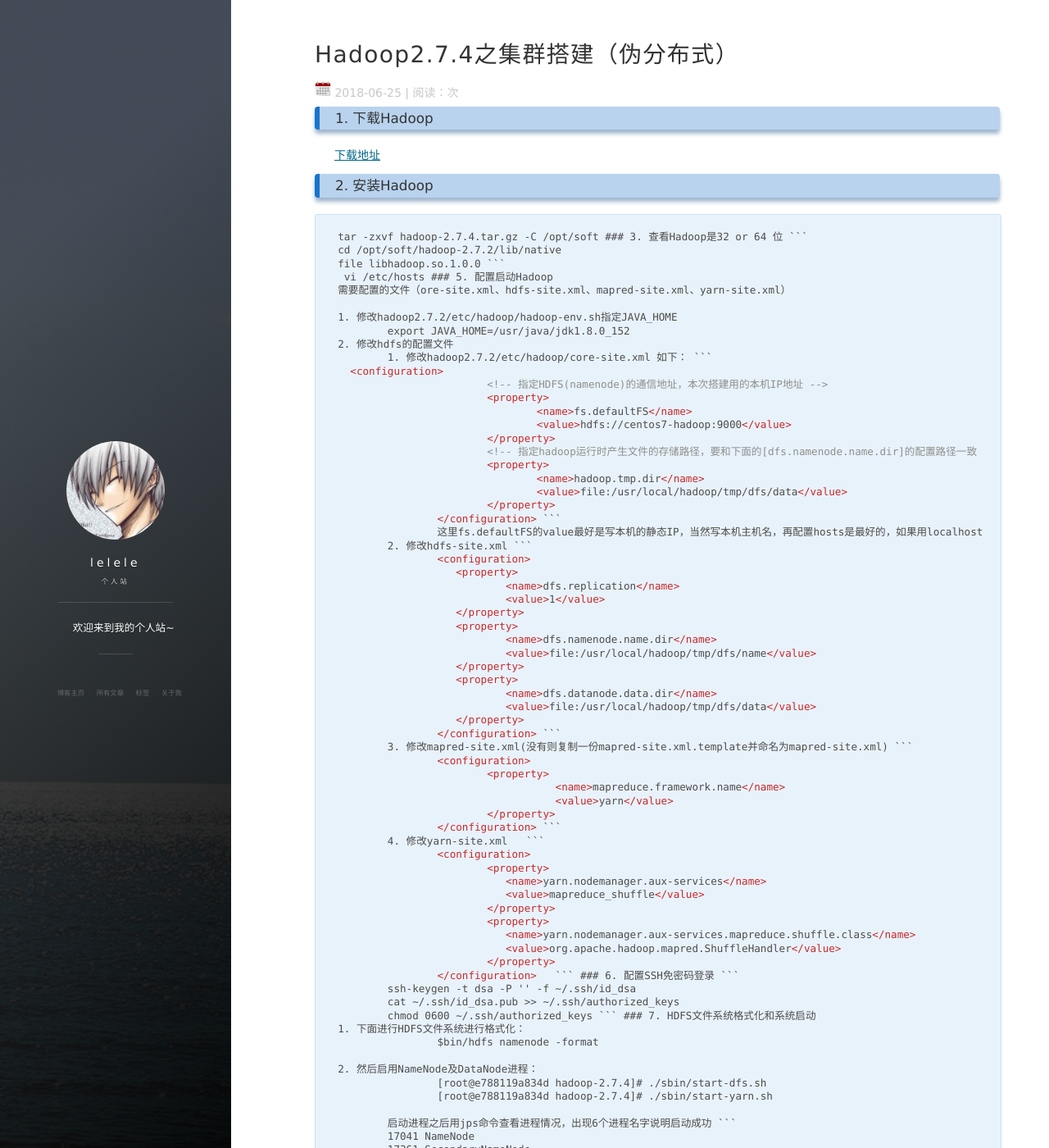
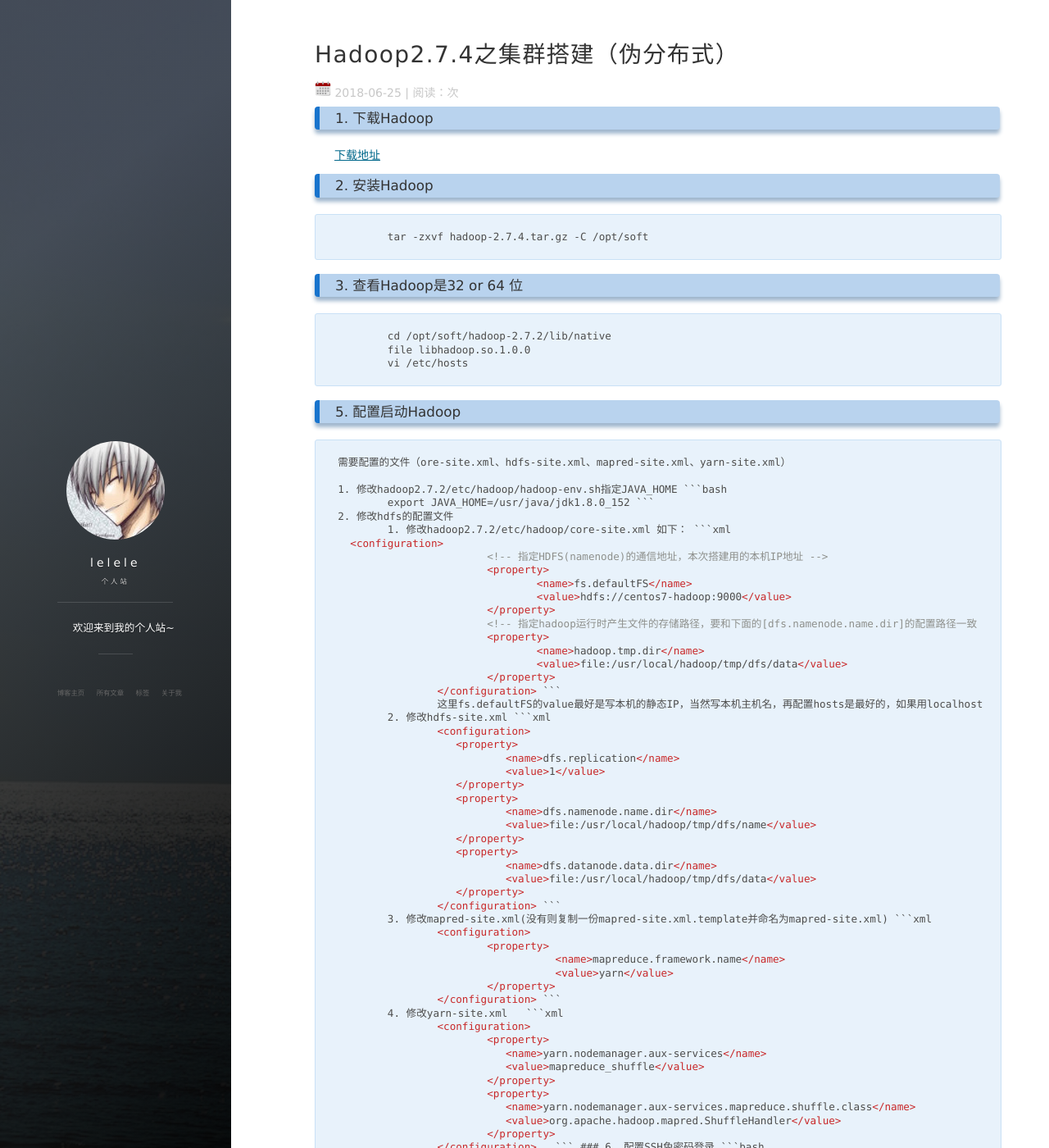
Before and after one commit to endlessc/endlessc.github.io, a Jekyll site: the page built from _posts/2018-06-25-Hadoop2.7.4集群搭建.md, in a window 1280 px wide and 1400 px high. Shown: the whole window at 82% size. Built offline with Jekyll 4.4.1, drawn with Linux system fonts in a browser that asks for light colours; nearby versions of some CDN libraries; comment, search, counter and statistics services are not loaded; some of the changed text lies outside the part shown.

Commit message:
docs(2018-06-25-Hadoop2.7.4集群搭建): 优化代码格式和步骤清晰度
- 为代码块添加了正确的语法高亮
- 调整了部分步骤的顺序，使其更加逻辑清晰
- 修正了少量拼写错误和格式问题
- 增加了必要的换行，提高了可读性

````diff
--- a/_posts/2018-06-25-Hadoop2.7.4集群搭建.md
+++ b/_posts/2018-06-25-Hadoop2.7.4集群搭建.md
@@ -11,21 +11,25 @@ tag: 博客
 [下载地址](http://hadoop.apache.org/releases.html)
 
 ### 2. 安装Hadoop
+```bash
 	tar -zxvf hadoop-2.7.4.tar.gz -C /opt/soft
+```
 ### 3. 查看Hadoop是32 or 64 位
-```
+```bash
 	cd /opt/soft/hadoop-2.7.2/lib/native
 	file libhadoop.so.1.0.0
+	vi /etc/hosts
 ```
-	 vi /etc/hosts
 ### 5. 配置启动Hadoop
 	需要配置的文件（ore-site.xml、hdfs-site.xml、mapred-site.xml、yarn-site.xml）
 
 	1. 修改hadoop2.7.2/etc/hadoop/hadoop-env.sh指定JAVA_HOME
+```bash
 		export JAVA_HOME=/usr/java/jdk1.8.0_152
+```
 	2. 修改hdfs的配置文件
 		1. 修改hadoop2.7.2/etc/hadoop/core-site.xml 如下：
-```
+```xml
       <configuration>
 				<!-- 指定HDFS(namenode)的通信地址，本次搭建用的本机IP地址 -->
 				<property>
@@ -41,7 +45,7 @@ tag: 博客
 ```
 			这里fs.defaultFS的value最好是写本机的静态IP，当然写本机主机名，再配置hosts是最好的，如果用localhost，然后在windows用java操作hdfs的时候，会连接不上主机。
 		2. 修改hdfs-site.xml
-```
+```xml
 			<configuration>
 			   <property>
 				   <name>dfs.replication</name>
@@ -58,7 +62,7 @@ tag: 博客
 			</configuration>
 ```
 		3. 修改mapred-site.xml(没有则复制一份mapred-site.xml.template并命名为mapred-site.xml)
-```
+```xml
 			<configuration>
 				<property>
 					   <name>mapreduce.framework.name</name>
@@ -67,7 +71,7 @@ tag: 博客
 			</configuration>
 ```
 		4. 修改yarn-site.xml
-```
+```xml
 			<configuration>
     			<property>
 				   <name>yarn.nodemanager.aux-services</name>
@@ -80,7 +84,7 @@ tag: 博客
 			</configuration>
 ```
 ### 6. 配置SSH免密码登录
-```
+```bash
 		ssh-keygen -t dsa -P '' -f ~/.ssh/id_dsa
 		cat ~/.ssh/id_dsa.pub >> ~/.ssh/authorized_keys
 		chmod 0600 ~/.ssh/authorized_keys
@@ -90,8 +94,10 @@ tag: 博客
 			$bin/hdfs namenode -format
 
 	2. 然后启用NameNode及DataNode进程：
+```bash
 			[root@e788119a834d hadoop-2.7.4]# ./sbin/start-dfs.sh
 			[root@e788119a834d hadoop-2.7.4]# ./sbin/start-yarn.sh
+```
 
 		启动进程之后用jps命令查看进程情况，出现6个进程名字说明启动成功
 ```
@@ -110,27 +116,31 @@ tag: 博客
 ### 9. 安装过程中碰到的问题
 	1. 关闭防火墙
 
-```java
+```bash
 	firewall-cmd --state
 	systemctl stop firewalld.service
+```
 
 2. 9000端口拒绝访问
 	配置/etc/hosts文件，添加0.0.0.0 centos7-hadoop的域名映射
 
 3. 域名映射问题
 	- 修改主机名称
+```bash
 		vim /etc/hostname
+```
 
 	- 修改域名映射
+```bash
 		vim /etc/hosts
 		127.0.0.1   localhost
 		::1         localhost.localdomain
 		0.0.0.0     centos7-hadoop
+```
 
 4. HBase安装问题
 	- zookeeper服务器连接异常
 
-```
 ```
 java.net.ConnectException: 拒绝连接
 at sun.nio.ch.SocketChannelImpl.checkConnect(Native Method)
````
